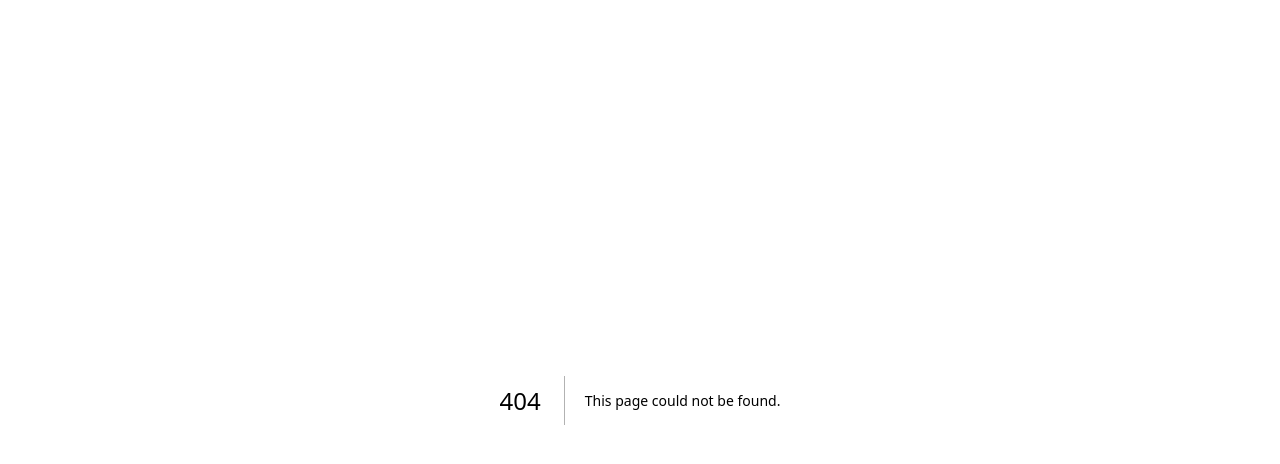
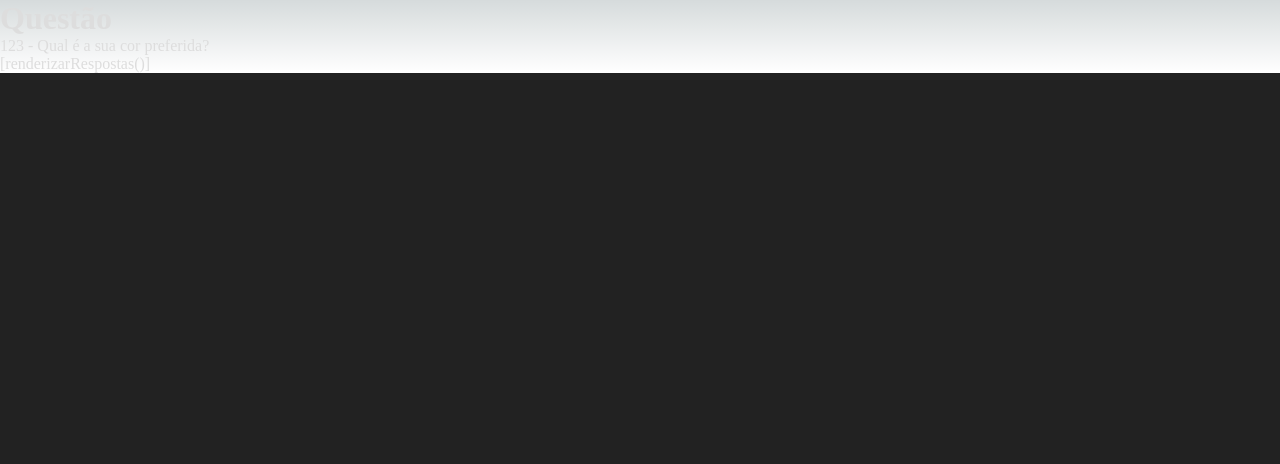
Before and after one commit to Victor110901/Fundamentos-de-Next.js, a Next.js app: page /questao in a window 1280 px wide. Before the commit this address had no page. Shown: the top 464 px of the page. Built offline with nearby package versions, Linux system fonts and the light colour scheme.

Commit message:
Aula 65 next Integrando API

```diff
--- /dev/null
+++ b/src/pages/api/questao/[id].js
@@ -0,0 +1,18 @@
+export default function questao(req, res) {
+    if(req.method === 'GET') {
+        get(req, res)
+    } else {
+        res.status(405).send()
+    }
+}
+
+function get(req, res) {
+    const id = req.query.id
+    res.status(200).json({
+        id,
+        enunciado: 'Qual é a sua cor preferida?',
+        respostas: [
+            'Branca', 'Vermelha', 'Amarela', 'Verde'
+        ]
+    })
+}
--- /dev/null
+++ b/src/pages/questao.jsx
@@ -0,0 +1,31 @@
+import { useEffect, useState } from "react"
+
+export default function questao() {
+    const [questao, setQuestao] = useState(null)
+
+    useEffect(() => {
+        fetch('http://localhost:3000/api/questao/123')
+        .then(resp => resp.json())
+        .then(setQuestao)
+    }, [])
+
+    function renderizarRespostas() {
+        if(questao) {
+            return questao.respostas.map((resp, i) => {
+                return <li key={i}>{resp}</li>
+            })
+        }
+    }
+
+    return (
+        <div>
+            <h1>Questão</h1>
+            <div>
+                <span>{questao?.id} - {questao?.enunciado}</span>
+                <ul>
+                    [renderizarRespostas()]
+                </ul>
+            </div>
+        </div>
+    )
+}
```
